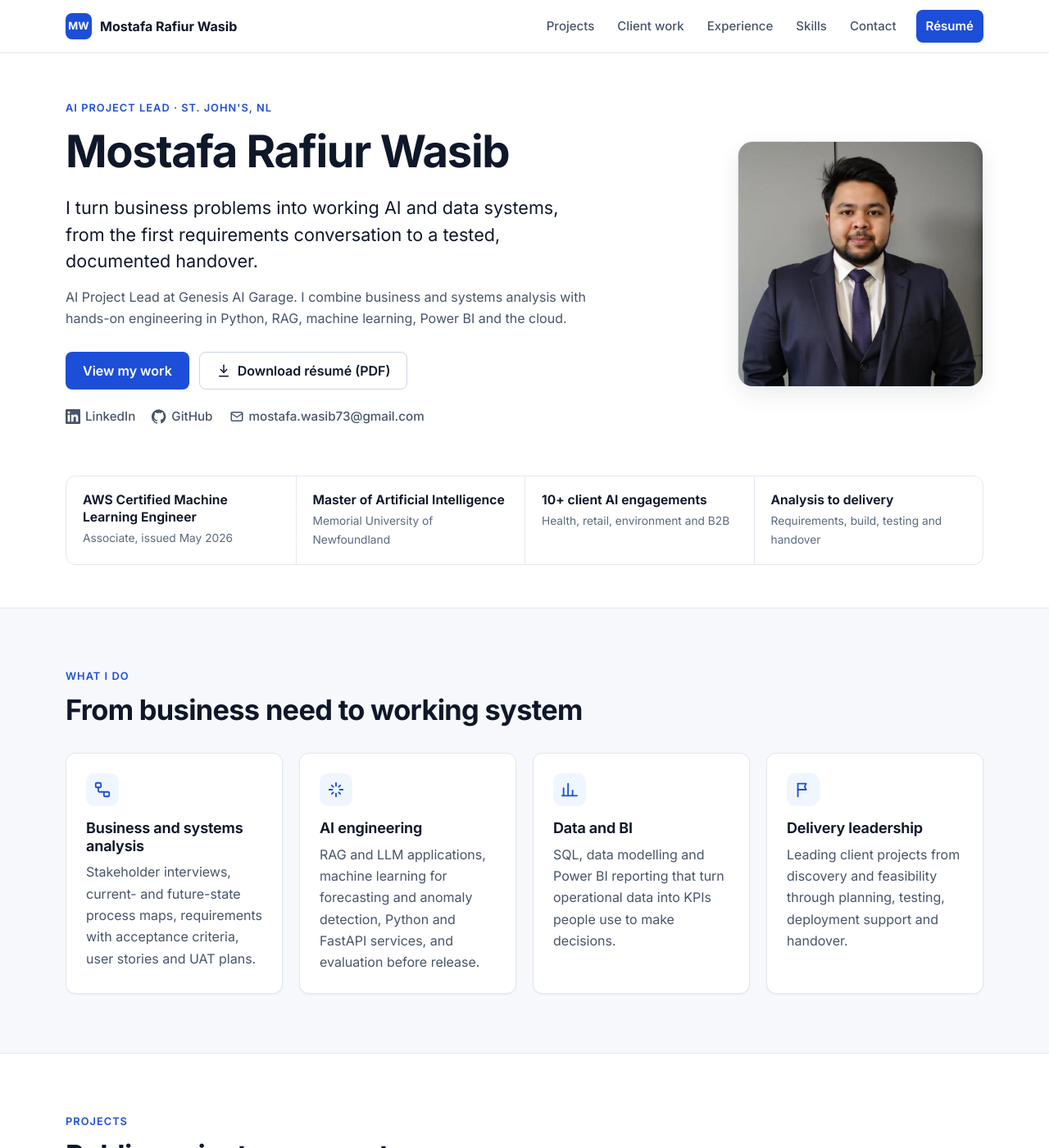
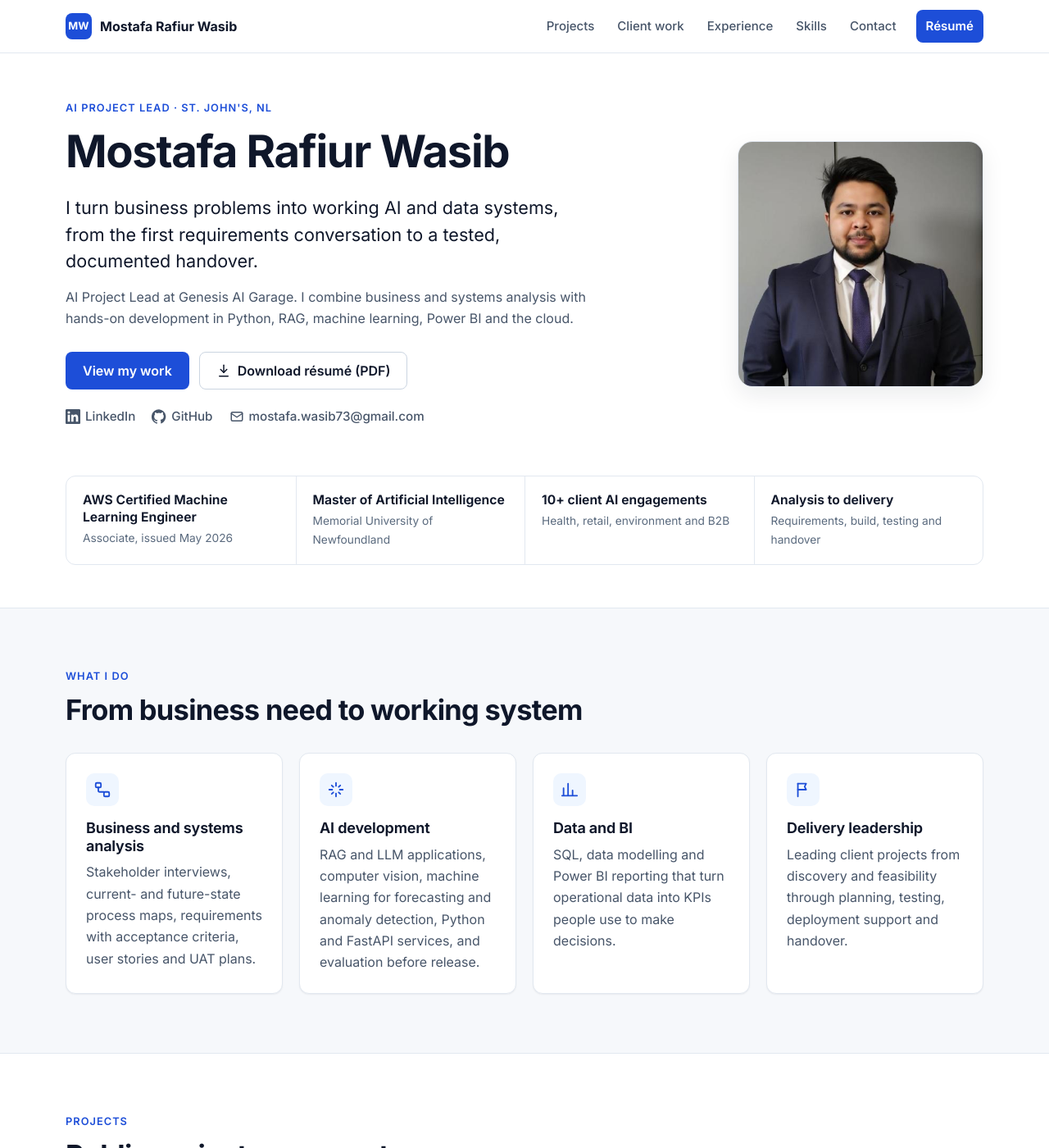
Before and after one commit to mrw-soumik/mrw-soumik.github.io, a Jekyll site: the page index.html, which Jekyll copies as it is, in a window 1280 px wide and 1400 px high. Shown: the whole window at 82% size. Built offline with Jekyll 4.4.1, drawn with Linux system fonts in a browser that asks for light colours; some of the changed text lies outside the part shown.

Commit message:
Use "AI Developer" instead of "AI Engineer"; add computer vision
"Engineer" is a protected title in Newfoundland and Labrador unless
registered with PEGNL. Updates the page titles and descriptions, the hero
and section labels, the 2025 to 2026 role title, the résumé (HTML and both
PDFs, rebuilt with headless Chrome) and the social preview image. The AI
card now lists computer vision. Certification names, "prompt engineering"
and the Vibe Coding, Engineered project name are unchanged.

Co-Authored-By: Claude Opus 5.5 <noreply@anthropic.com>

```diff
--- a/_config.yml
+++ b/_config.yml
@@ -1,7 +1,7 @@
 # Site settings. GitHub Pages builds this repository with Jekyll.
 # index.html, resume.html and 404.html are plain HTML; Markdown pages use _layouts/.
 title: Mostafa Rafiur Wasib
-description: AI Project Lead and AI Engineer in St. John's, NL. Applied AI, business analysis, data and cloud delivery.
+description: AI Project Lead and AI Developer in St. John's, NL. Applied AI, business analysis, data and cloud delivery.
 url: https://mrw-soumik.github.io
 baseurl: ""
 lang: en_CA
--- a/index.html
+++ b/index.html
@@ -98,7 +98,7 @@
                         <p class="eyebrow">AI Project Lead · St. John's, NL</p>
                         <h1 id="hero-title" class="hero-title">Mostafa Rafiur Wasib</h1>
                         <p class="hero-lead">I turn business problems into working AI and data systems, from the first requirements conversation to a tested, documented handover.</p>
-                        <p class="hero-sub">AI Project Lead at Genesis AI Garage. I combine business and systems analysis with hands-on engineering in Python, RAG, machine learning, Power BI and the cloud.</p>
+                        <p class="hero-sub">AI Project Lead at Genesis AI Garage. I combine business and systems analysis with hands-on development in Python, RAG, machine learning, Power BI and the cloud.</p>
                         <div class="hero-actions">
                             <a class="btn btn-primary" href="#work">View my work</a>
                             <a class="btn btn-secondary" href="/assets/Mostafa_Rafiur_Wasib_General_Technical_CV.pdf" download><svg aria-hidden="true"><use href="#i-download"/></svg>Download résumé (PDF)</a>
@@ -136,8 +136,8 @@
                     </article>
                     <article class="card feature">
                         <span class="icon-badge"><svg aria-hidden="true"><use href="#i-spark"/></svg></span>
-                        <div><h3>AI engineering</h3>
-                        <p>RAG and LLM applications, machine learning for forecasting and anomaly detection, Python and FastAPI services, and evaluation before release.</p></div>
+                        <div><h3>AI development</h3>
+                        <p>RAG and LLM applications, computer vision, machine learning for forecasting and anomaly detection, Python and FastAPI services, and evaluation before release.</p></div>
                     </article>
                     <article class="card feature">
                         <span class="icon-badge"><svg aria-hidden="true"><use href="#i-chart"/></svg></span>
@@ -168,7 +168,7 @@
                             <span class="flow-detail">7 functional and 7 non-functional requirements, 26 user stories, 30 UAT test cases</span>
                         </li>
                         <li class="flow-step">
-                            <span class="flow-kicker">2 · AI engineering</span>
+                            <span class="flow-kicker">2 · AI development</span>
                             <strong>RAG app built to them</strong>
                             <span class="flow-detail">Hybrid search, cited answers and an honest "not found"</span>
                         </li>
@@ -184,7 +184,7 @@
                     <article class="card project-card">
                         <a class="project-media" href="https://mrw-soumik.github.io/stjohns-council-minutes-rag/" tabindex="-1" aria-hidden="true"><img src="/assets/img/projects/council-minutes-assistant.png" alt="" loading="lazy" width="1280" height="720"></a>
                         <div class="project-body">
-                            <p class="project-kicker">AI engineering · RAG</p>
+                            <p class="project-kicker">AI development · RAG</p>
                             <h3>St. John's Council Minutes Assistant</h3>
                             <p>Ask about St. John's council decisions and get a short answer from a local open model that cites the meeting and agenda item, or an honest "not found". Search runs live in your browser.</p>
                             <dl class="metrics">
@@ -261,7 +261,7 @@
                     <article class="card project-card">
                         <a class="project-media" href="https://github.com/mrw-soumik/vibe-coding-engineered" tabindex="-1" aria-hidden="true"><img src="/assets/img/projects/mvpflow-ai.svg" alt="" loading="lazy" width="1280" height="720"></a>
                         <div class="project-body">
-                            <p class="project-kicker">AI-assisted engineering · Workshop</p>
+                            <p class="project-kicker">AI-assisted development · Workshop</p>
                             <h3>Vibe Coding, Engineered (MVPFlow AI)</h3>
                             <p>A spec-driven, AI-assisted MVP workflow and the two-hour workshop that teaches it: founder notes become requirements, architecture, a backlog and reviewed pull requests.</p>
                             <dl class="metrics">
@@ -393,7 +393,7 @@
                                 </ul>
                             </div>
                             <div class="role">
-                                <h4 class="timeline-role">AI Engineer <span class="role-dates">Jan 2025 to Apr 2026</span></h4>
+                                <h4 class="timeline-role">AI Developer <span class="role-dates">Jan 2025 to Apr 2026</span></h4>
                                 <ul>
                                     <li>Built AI, machine-learning, data and API solutions in Python, TypeScript, Node.js, FastAPI, SQL and Docker on AWS, Azure and Google Cloud: RAG assistants, agentic AI workflows, document intelligence, forecasting and anomaly detection, recommendations, computer vision and audio intelligence.</li>
                                     <li>Built secure application features with OAuth 2.0, OpenID Connect, Microsoft Entra ID, role-based access control, tenant isolation and audit logging.</li>
@@ -435,7 +435,7 @@
                     <div><dt>AI and machine learning</dt><dd>Python, LLM applications, RAG, AI agents and agentic workflows, LangGraph, LangChain, structured outputs, LLM evaluation, embeddings and vector search, scikit-learn, XGBoost, PyTorch, TensorFlow, forecasting, anomaly detection, recommender systems, computer vision, Claude, OpenAI, AWS Bedrock, Amazon SageMaker</dd></div>
                     <div><dt>Business and systems analysis</dt><dd>Requirements elicitation, business requirements documents, BPMN process mapping, current- and future-state analysis, user stories and acceptance criteria, UAT planning, requirements traceability, stakeholder communication, technical documentation</dd></div>
                     <div><dt>Data and BI</dt><dd>SQL, PostgreSQL, pgvector, MySQL, Power BI (DAX, Power Query), Tableau, Excel, data modelling, data quality, ETL pipelines, KPI dashboards, campaign analytics</dd></div>
-                    <div><dt>Cloud, engineering and delivery</dt><dd>FastAPI, REST APIs, TypeScript, Node.js, Next.js, React, Supabase, Docker, GitHub Actions, CI/CD and MLOps, AWS (CDK, S3, Athena, Lambda), Azure, Google Cloud, Terraform, Grafana, OAuth 2.0 and OpenID Connect, Microsoft Entra ID, role-based access control, Agile delivery, scope and risk management</dd></div>
+                    <div><dt>Cloud, development and delivery</dt><dd>FastAPI, REST APIs, TypeScript, Node.js, Next.js, React, Supabase, Docker, GitHub Actions, CI/CD and MLOps, AWS (CDK, S3, Athena, Lambda), Azure, Google Cloud, Terraform, Grafana, OAuth 2.0 and OpenID Connect, Microsoft Entra ID, role-based access control, Agile delivery, scope and risk management</dd></div>
                     <div><dt>Languages</dt><dd>English (full professional), Bengali (native), and Hindi, Arabic and French (limited working)</dd></div>
                 </dl>
             </div>
```
Also changed, not shown: other parts of index.html (+4 -4 lines), resume.html (+6 -6 lines), README.md, assets/img/og-image.png, 2 other files.
